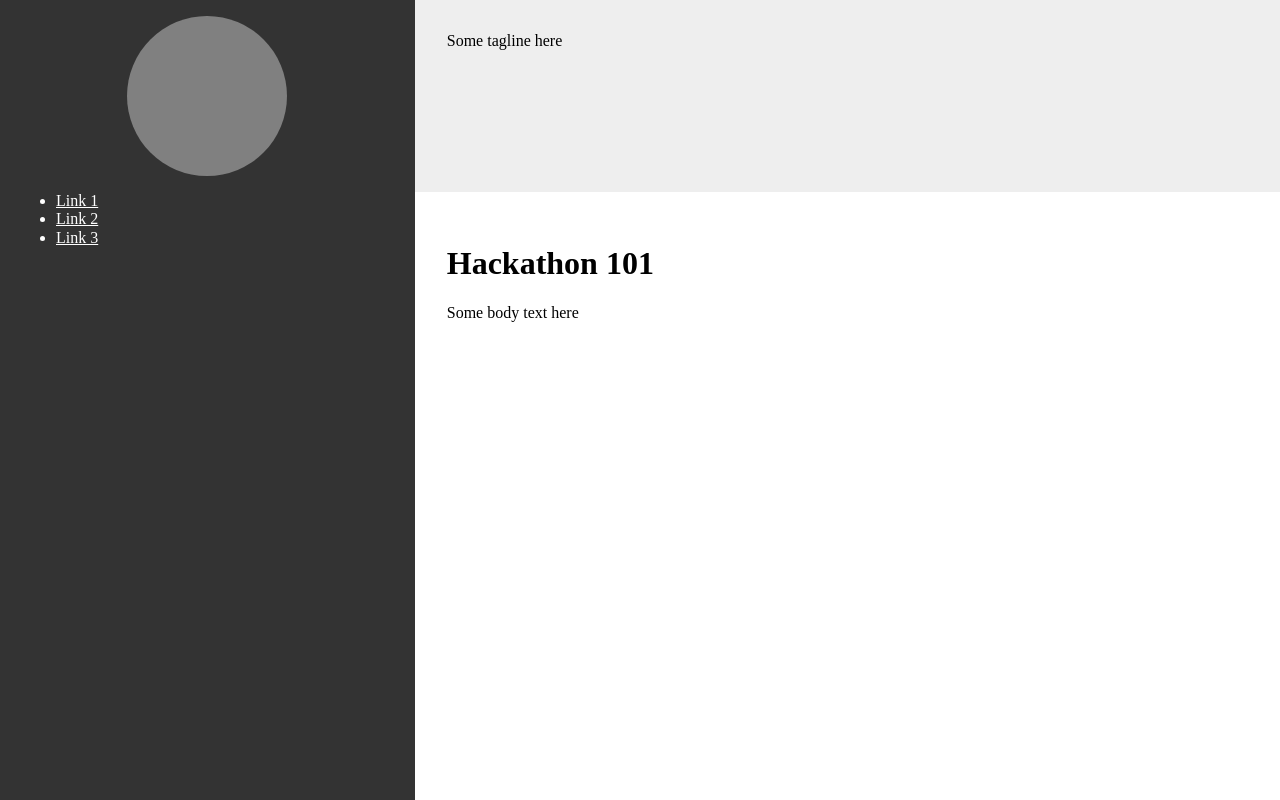
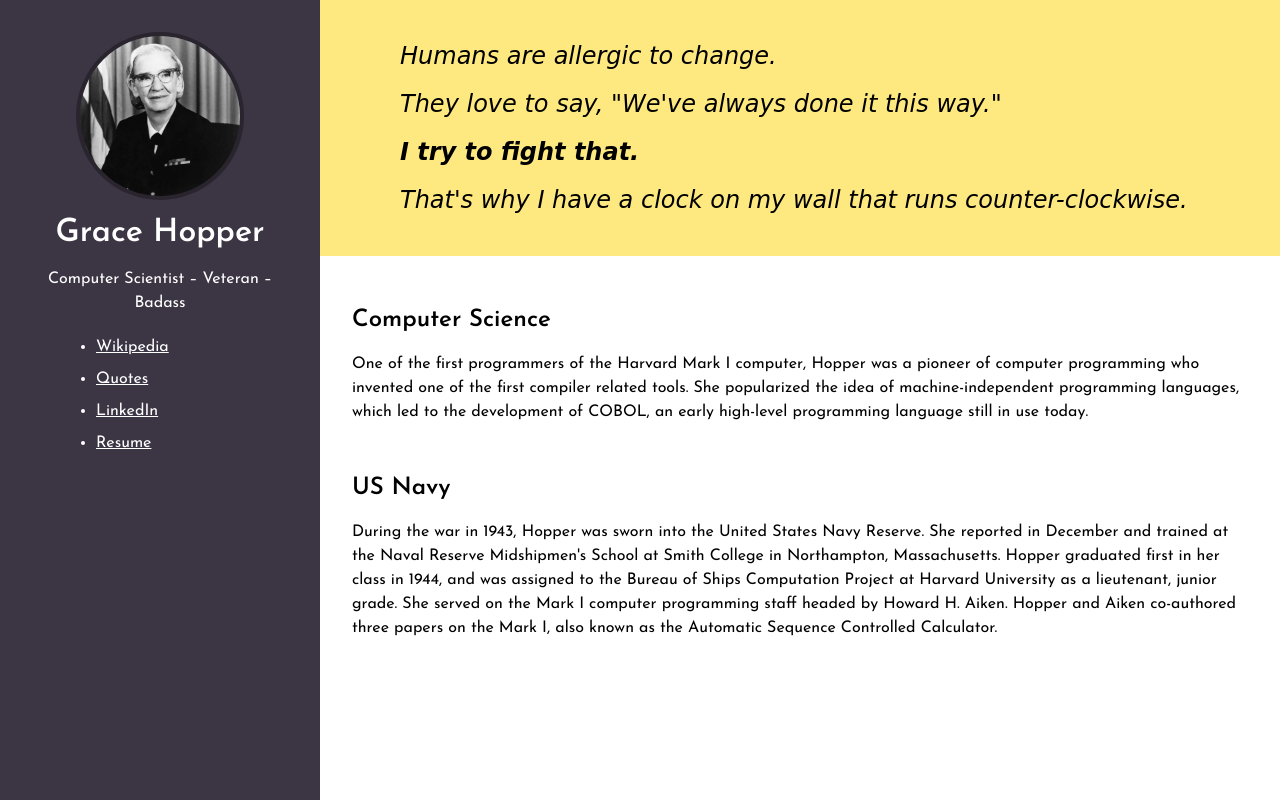
Before and after one commit to felixmiao/workshop-hackathon-101, a website: page index.html in a window 1280 px wide. Drawn offline with Linux system fonts and the light colour scheme; a web font is replaced by a local one.

Commit message:
Create example webpage

```diff
--- a/index.html
+++ b/index.html
@@ -4,29 +4,72 @@
     <meta charset="utf-8" />
     <title>Hackathon 101</title>
     <link rel="stylesheet" href="styles.css" />
+    <!-- normalize makes default styles consistent between all browsers -->
     <link rel="stylesheet" href="normalize.min.css" />
-    <!-- normalize makes default styles consistent between all browsers -->
+
+    <link
+      href="https://fonts.googleapis.com/css?family=Averia+Serif+Libre:400,400i%7CJosefin+Sans:400,400i,600"
+      rel="stylesheet"
+    />
   </head>
 
   <body id="home">
     <!-- <nav class="navigation">Top of page</nav> -->
     <div class="twoColumn">
-      <section class="sidebarColumn">
+      <div class="sidebarColumn">
         <div class="sidebarContent">
-          <div class="headshotPlaceholder"></div>
+          <div class="headshotWrapper">
+            <img src="./images/headshot.jpg" class="headshot" />
+          </div>
+          <h1>Grace Hopper</h1>
+          <p>Computer Scientist – Veteran – Badass</p>
           <ul class="links">
-            <li><a href="https://google.com">Link 1</a></li>
-            <li><a href="https://google.com">Link 2</a></li>
-            <li><a href="https://google.com">Link 3</a></li>
+            <li>
+              <a href="https://en.wikipedia.org/wiki/Grace_Hopper">Wikipedia</a>
+            </li>
+            <li>
+              <a href="https://en.wikiquote.org/wiki/Grace_Hopper">Quotes</a>
+            </li>
+            <li><a href="./">LinkedIn</a></li>
+            <li><a href="./">Resume</a></li>
           </ul>
         </div>
-      </section>
+      </div>
       <div class="mainColumn">
-        <section class="tagline">Some tagline here</section>
-        <section class="mainBody">
-          <h1>Hackathon 101</h1>
-          <p>Some body text here</p>
-        </section>
+        <div class="tagline">
+          <span class="avoidWrap">Humans are allergic to change.</span>
+          <span class="avoidWrap"
+            >They love to say, "We've always done it this way."</span
+          >
+          <strong class="avoidWrap">I try to fight that.</strong>
+          <span class="avoidWrap">
+            That's why I have a clock on my wall that runs counter-clockwise.
+          </span>
+        </div>
+        <div class="mainContent">
+          <h2>Computer Science</h2>
+          <p>
+            <!-- source: wikipedia -->
+            One of the first programmers of the Harvard Mark I computer, Hopper
+            was a pioneer of computer programming who invented one of the first
+            compiler related tools. She popularized the idea of
+            machine-independent programming languages, which led to the
+            development of COBOL, an early high-level programming language still
+            in use today.
+          </p>
+          <h2>US Navy</h2>
+          <p>
+            During the war in 1943, Hopper was sworn into the United States Navy
+            Reserve. She reported in December and trained at the Naval Reserve
+            Midshipmen's School at Smith College in Northampton, Massachusetts.
+            Hopper graduated first in her class in 1944, and was assigned to the
+            Bureau of Ships Computation Project at Harvard University as a
+            lieutenant, junior grade. She served on the Mark I computer
+            programming staff headed by Howard H. Aiken. Hopper and Aiken
+            co-authored three papers on the Mark I, also known as the Automatic
+            Sequence Controlled Calculator.
+          </p>
+        </div>
       </div>
     </div>
     <!-- <footer class="footer">footer</footer> -->
--- a/styles.css
+++ b/styles.css
@@ -1,14 +1,20 @@
+html {
+  background-color: #fafafa;
+}
+
 body#home {
   height: 100%;
+  background-color: white;
+  font-family: "Josefin Sans", sans-serif;
+  line-height: 1.5rem;
+  max-width: 2000px;
+  margin: 0 auto;
 }
 
-nav.navigation {
-  background-color: green;
-}
 div.twoColumn {
   display: grid;
-  height: 100vh;
-  grid-template-columns: repeat(1fr, 12);
+  min-height: 100vh;
+  grid-template-columns: repeat(12, 1fr);
 }
 
 @media screen and (max-width: 800px) {
@@ -17,45 +23,70 @@ div.twoColumn {
   }
 }
 
-section.sidebarColumn {
+div.sidebarColumn {
   grid-column-start: 1;
   grid-column-end: 4;
-  background-color: #333;
+  background-color: #3c3544;
   width: 100%;
 }
 
-section.sidebarColumn > div.sidebarContent {
-  padding: 1rem;
+div.mainColumn {
+  grid-column-start: 4;
+  grid-column-end: 13;
+  width: 100%;
 }
 
-section.sidebarColumn > div.sidebarContent > ul.links > li,
-section.sidebarColumn > div.sidebarContent > ul.links > li > a {
+div.sidebarColumn > div.sidebarContent {
+  color: white;
+  text-align: center;
+  padding: 2em;
+}
+
+div.sidebarColumn > div.sidebarContent > ul.links {
+  color: white;
+  margin: 0 auto;
+  text-align: left;
+  max-width: 8rem;
+  padding-left: 0;
+  line-height: 2rem;
+}
+div.sidebarColumn > div.sidebarContent > ul.links > li > a {
   color: white;
 }
 
-section.sidebarColumn > div.sidebarContent > div.headshotPlaceholder {
+div.sidebarColumn > div.sidebarContent > div.headshotWrapper {
   background-color: grey;
   height: 10rem;
   width: 10rem;
   border-radius: 50%;
+  overflow: hidden;
   margin: 0 auto;
+  border: 4px solid #29242e;
 }
 
-div.mainColumn > section {
+div.sidebarColumn > div.sidebarContent > div.headshotWrapper > img.headshot {
+  height: 100%;
+  width: 100%;
+}
+
+div.mainColumn > div {
   padding: 2rem;
 }
 
-div.mainColumn {
-  grid-column-start: 4;
-  grid-column-end: 12;
-  width: 100%;
+div.mainColumn > div.tagline {
+  background-color: #fee980;
+  font-family: "Averia Serif Libre", cursive;
+  font-size: 1.5rem;
+  line-height: 3rem;
+  padding-left: 5rem;
+  padding-right: 5rem;
+  font-style: italic;
 }
 
-div.mainColumn > section.tagline {
-  background-color: #eee;
-  min-height: 8rem;
+div.mainColumn > div.tagline > .avoidWrap {
+  display: inline-block;
 }
 
-footer.footer {
-  background-color: yellow;
+div.mainColumn > div.mainContent > p {
+  padding-bottom: 2rem;
 }
```
Also changed, not shown: images/headshot.jpg (added).
